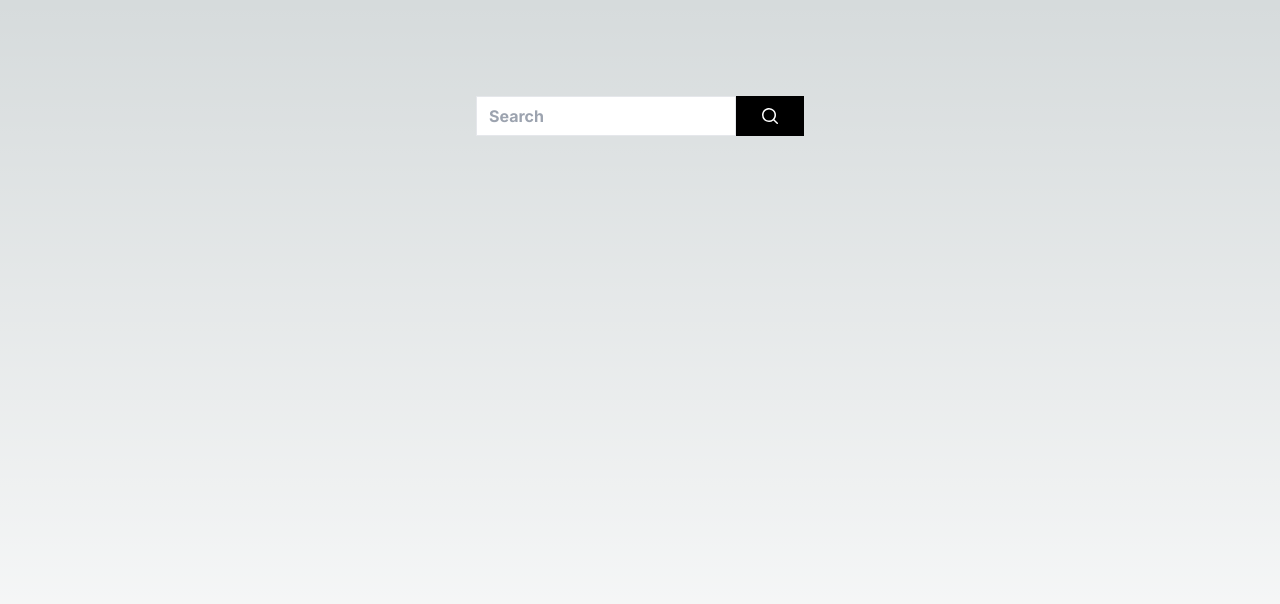
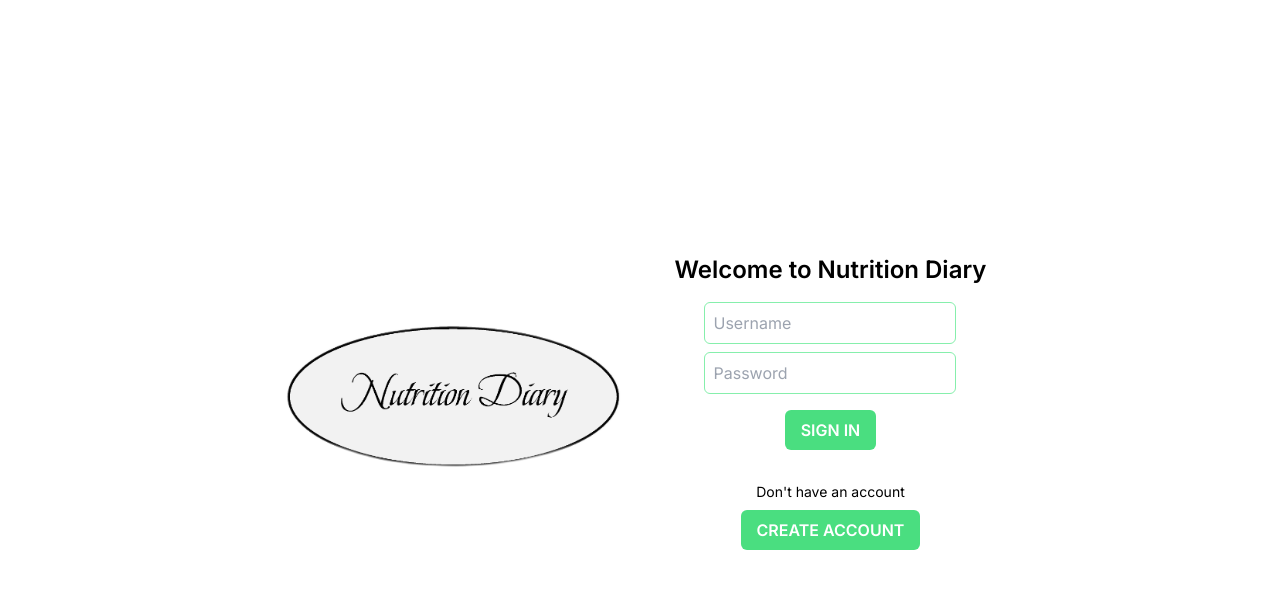
Before and after one commit to spiros132/DAT257, a Next.js app in the folder nutrition-diary/: page / in a window 1280 px wide. Shown: the top 604 px of the page. Built offline with nearby package versions, Linux system fonts and the light colour scheme.

Commit message:
New Stufff

```diff
--- a/nutrition-diary/src/app/page.tsx
+++ b/nutrition-diary/src/app/page.tsx
@@ -4,6 +4,9 @@ import ResultDisplay from "@/components/ResultDisplay";
 import React, {startTransition, useState} from "react";
 
 import { SearchForFood } from "./actions";
+import LoginPage from "@/pages/LoginPage";
+import CreateAccountPage from "@/pages/CreateAccountPage";
+import MenuPage from "@/pages/MenuPage";
 
 export default function Home() {
 
@@ -24,9 +27,8 @@ export default function Home() {
   }
 
   return (
-    <main className="flex min-h-screen flex-col items-center justify-between p-24 ">
-              <SearchBar onSearch={onSearch} />
-              <ResultDisplay result = {result}/>
+    <main className="flex min-h-screen flex-col items-center justify-between bg-white text-black">
+      <LoginPage/>
     </main>
   );
 }
--- a/nutrition-diary/src/pages/CreateAccountPage.tsx
+++ b/nutrition-diary/src/pages/CreateAccountPage.tsx
@@ -4,7 +4,6 @@ export default function CreateAccountPage(){
 
 
     return (
-        <>
       <div className="flex min-h-screen">
         <div className="flex-1 flex items-center justify-center"> {/* Center the image */}
           <img src="/NutritionDiary1.png" alt="Nutrition Diary Logo" className="centered-image" style={{ width: '450px', filter: 'grayscale(3%) brightness(95%)' }} />
@@ -46,6 +45,5 @@ export default function CreateAccountPage(){
           </div>
         </div>
       </div>
-    </>
       )
 }
--- a/nutrition-diary/src/pages/LoginPage.tsx
+++ b/nutrition-diary/src/pages/LoginPage.tsx
@@ -4,7 +4,6 @@ export default function LoginPage(){
 
 
   return(
-    <>
       <div className="flex min-h-screen">
         <div className="flex-1 flex items-center justify-center"> {/* Center the image */}
           <img src="/NutritionDiary1.png" alt="Nutrition Diary Logo" className="centered-image" style={{ width: '450px', filter: 'grayscale(3%) brightness(95%)' }} />
@@ -37,6 +36,5 @@ export default function LoginPage(){
       </div>
     </div>
   </div>
-</>
   )
 }
```
